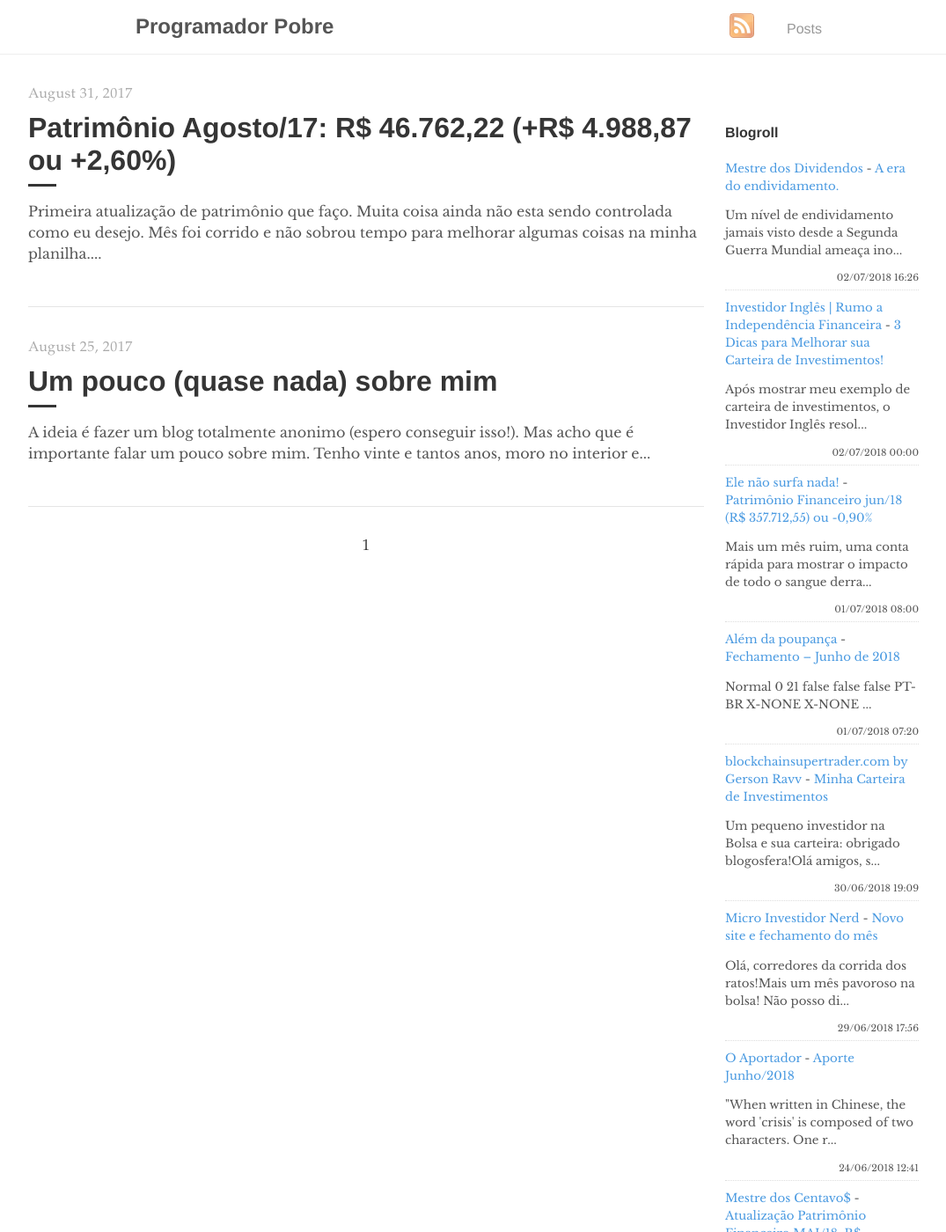
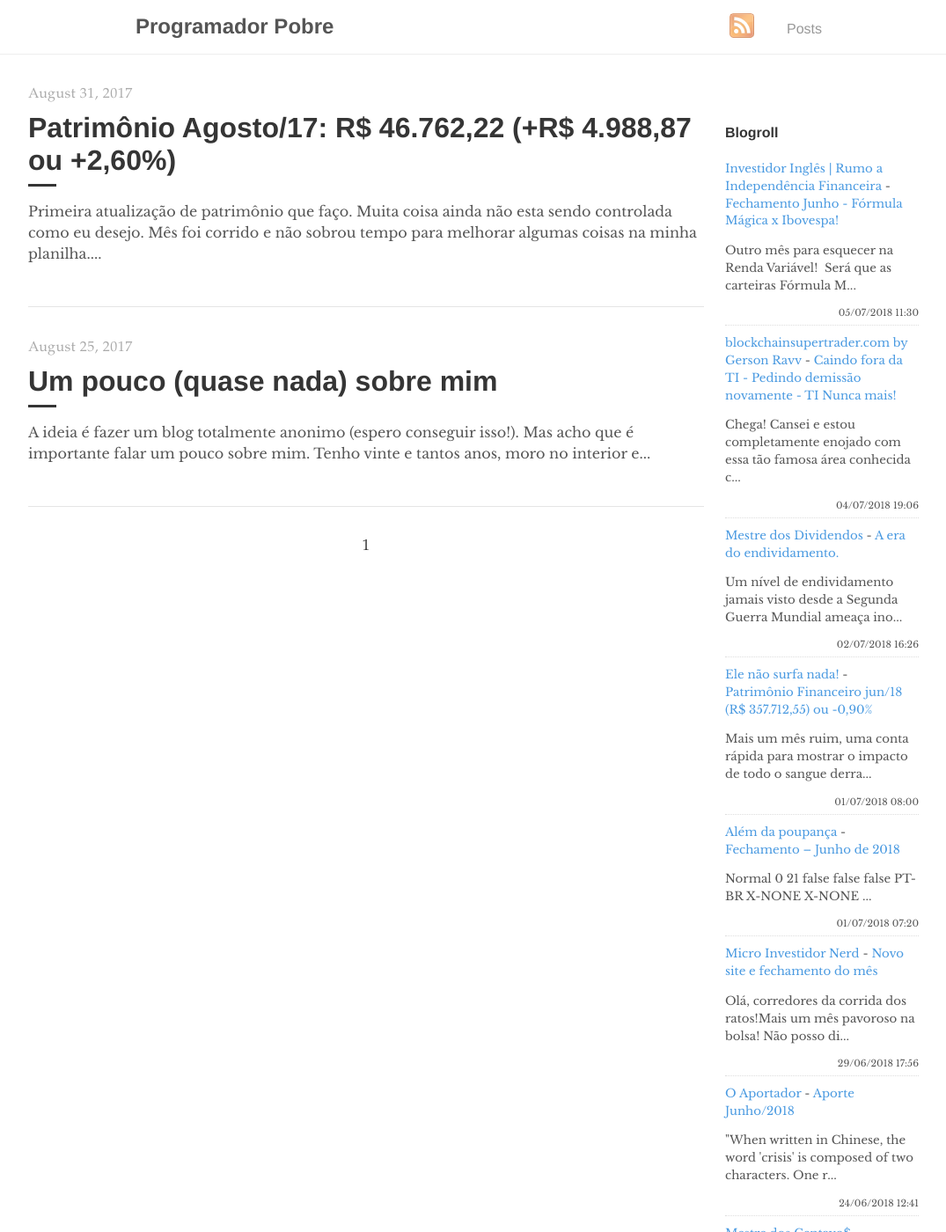
Before and after one commit to programadorpobre/programadorpobre.github.io, a Jekyll site: the page built from index.html, in a window 1280 px wide and 1400 px high. Shown: the whole window at 88% size, without its empty margins (96-1171 px from the left). Built offline with Jekyll 4.4.1, drawn with Linux system fonts in a browser that asks for light colours; the list of posts is cut into pages by our own code; comment, search, counter and statistics services are not loaded.

Commit message:
[ci skip] travis #334

```diff
--- a/_includes/feed-entries.html
+++ b/_includes/feed-entries.html
@@ -1,12 +1,17 @@
+<div class="feed-entry">
+    <a class="feed-entry-site-name" href="https://www.investidoringles.com/">Investidor Inglês | Rumo a Independência Financeira</a> - <a class="feed-entry-title" href="https://www.investidoringles.com/2018/07/fechamento-junho-formula-magica.html">Fechamento Junho - Fórmula Mágica x Ibovespa!</a>
+    <p class="feed-entry-summary">Outro mês para esquecer na Renda Variável!&nbsp; Será que as carteiras Fórmula M...</p>
+    <time datetime="2018-07-05T11:30:00.000-03:00">05/07/2018 11:30</time>
+</div>
+<div class="feed-entry">
+    <a class="feed-entry-site-name" href="http://www.blockchainsupertrader.com/">blockchainsupertrader.com by Gerson Ravv</a> - <a class="feed-entry-title" href="http://www.blockchainsupertrader.com/2018/07/caindo-fora-da-ti-pedindo-demissao.html">Caindo fora da TI  - Pedindo demissão novamente - TI Nunca mais!</a>
+    <p class="feed-entry-summary">Chega! Cansei e estou completamente enojado com essa tão famosa área conhecida c...</p>
+    <time datetime="2018-07-04T19:06:00.000-03:00">04/07/2018 19:06</time>
+</div>
 <div class="feed-entry">
     <a class="feed-entry-site-name" href="https://mestredosdividendos.blogspot.com/">Mestre dos Dividendos</a> - <a class="feed-entry-title" href="https://mestredosdividendos.blogspot.com/2018/07/a-era-do-endividamento.html">A era do endividamento.</a>
     <p class="feed-entry-summary">Um nível de endividamento jamais visto desde a Segunda Guerra Mundial ameaça ino...</p>
     <time datetime="2018-07-02T16:26:00.000-07:00">02/07/2018 16:26</time>
-</div>
-<div class="feed-entry">
-    <a class="feed-entry-site-name" href="https://www.investidoringles.com/">Investidor Inglês | Rumo a Independência Financeira</a> - <a class="feed-entry-title" href="https://www.investidoringles.com/2018/07/3-dicas-melhorar-carteira-de-investimentos.html">3 Dicas para Melhorar sua Carteira de Investimentos!</a>
-    <p class="feed-entry-summary">Após mostrar meu exemplo de carteira de investimentos, o Investidor Inglês resol...</p>
-    <time datetime="2018-07-02T00:00:00.000-03:00">02/07/2018 00:00</time>
 </div>
 <div class="feed-entry">
     <a class="feed-entry-site-name" href="https://elenaosurfanada.blogspot.com/">Ele não surfa nada!</a> - <a class="feed-entry-title" href="https://elenaosurfanada.blogspot.com/2018/07/patrimonio-financeiro-jun18-r-35771255.html">Patrimônio Financeiro jun/18 (R$ 357.712,55) ou -0,90%</a>
@@ -17,11 +22,6 @@
     <a class="feed-entry-site-name" href="https://alemdapoupanca.blogspot.com/">Além da poupança</a> - <a class="feed-entry-title" href="https://alemdapoupanca.blogspot.com/2018/07/fechamento-junho-de-2018.html">Fechamento – Junho de 2018</a>
     <p class="feed-entry-summary">         Normal  0      21      false  false  false    PT-BR  X-NONE  X-NONE    ...</p>
     <time datetime="2018-07-01T07:20:00.000-03:00">01/07/2018 07:20</time>
-</div>
-<div class="feed-entry">
-    <a class="feed-entry-site-name" href="http://www.blockchainsupertrader.com/">blockchainsupertrader.com by Gerson Ravv</a> - <a class="feed-entry-title" href="http://www.blockchainsupertrader.com/2018/06/minha-carteira-de-investimentos.html">Minha Carteira de Investimentos</a>
-    <p class="feed-entry-summary">Um pequeno investidor na Bolsa e sua carteira: obrigado blogosfera!Olá amigos, s...</p>
-    <time datetime="2018-06-30T19:09:00.000-03:00">30/06/2018 19:09</time>
 </div>
 <div class="feed-entry">
     <a class="feed-entry-site-name" href="https://microinvestidornerd.blogspot.com/">Micro Investidor Nerd</a> - <a class="feed-entry-title" href="https://microinvestidornerd.blogspot.com/2018/06/novo-site-e-fechamento-do-mes.html">Novo site e fechamento do mês</a>
```
